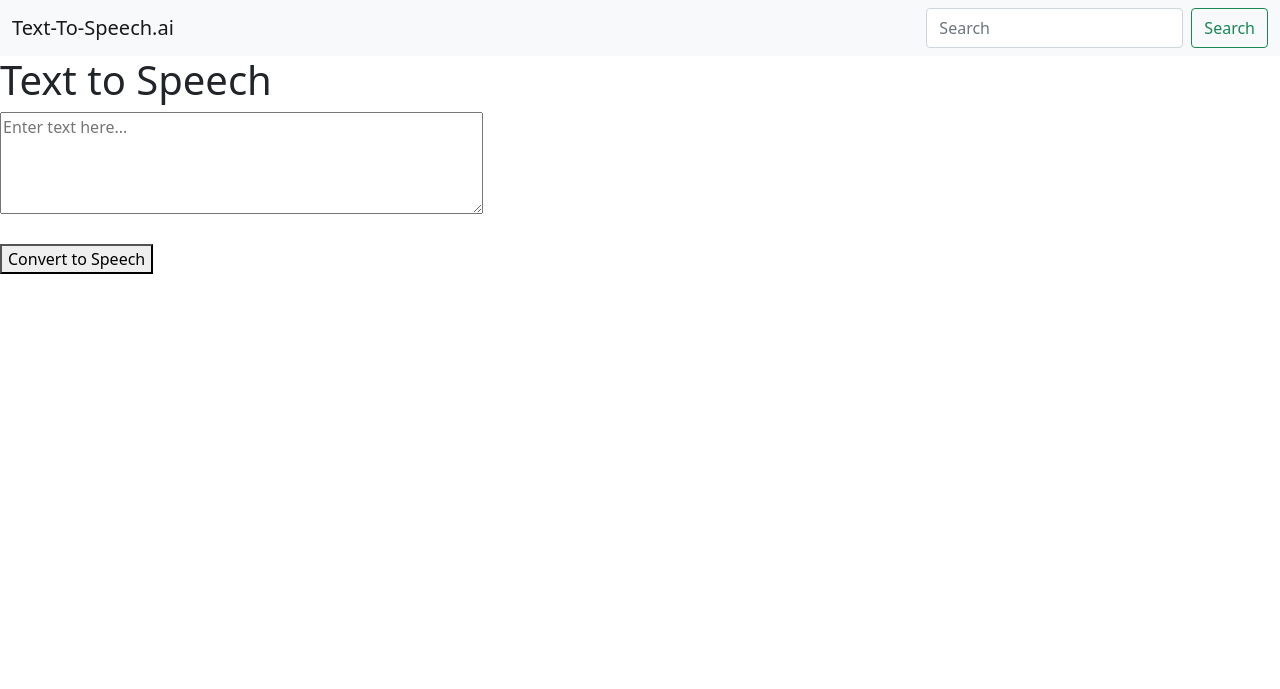
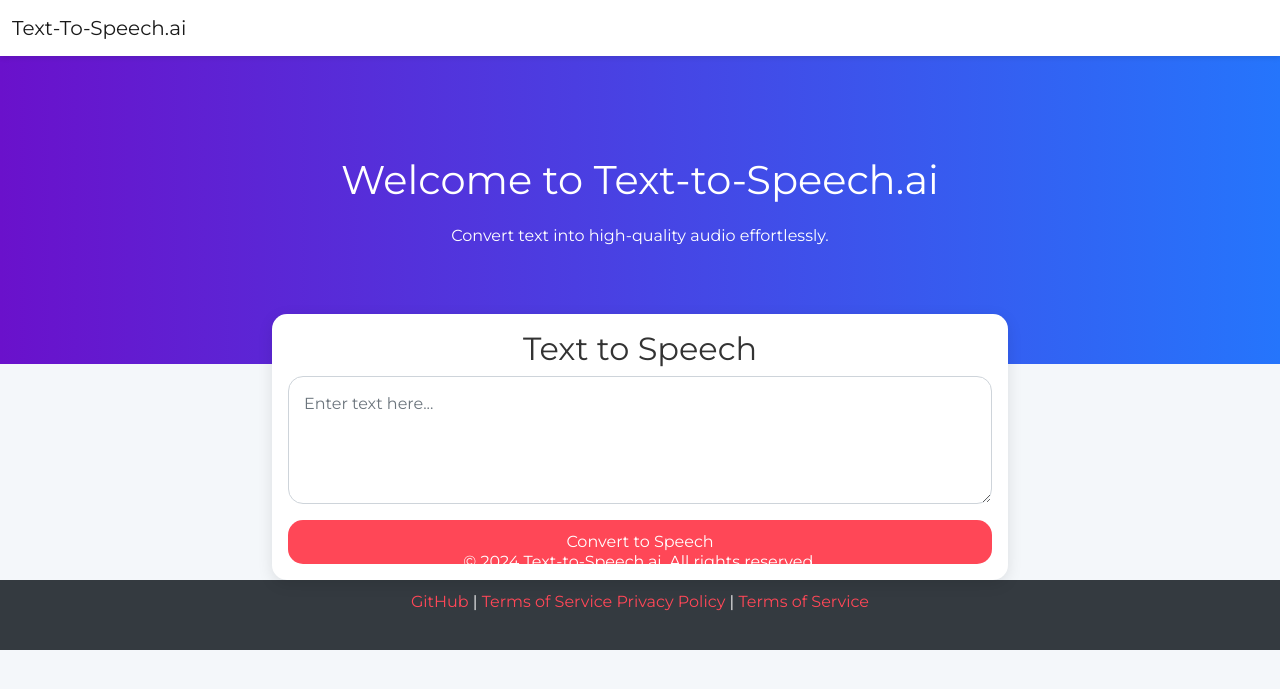
Before and after one commit to sathishkumar-c-2002/Django-Text-to-Speech-Application, a Django app: page / in a window 1280 px wide. Shown: the top 689 px of the page. Run offline with Django 5.2, Linux system fonts and the light colour scheme.

Commit message:
Professional Design - Bootstrap 5 and CSS

```diff
--- a/TextToSpeechApp/templates/text_to_speech.html
+++ b/TextToSpeechApp/templates/text_to_speech.html
@@ -8,42 +8,130 @@
     <!-- Bootstrap CSS -->
     <link href="https://cdn.jsdelivr.net/npm/bootstrap@5.0.2/dist/css/bootstrap.min.css" rel="stylesheet" integrity="sha384-EVSTQN3/azprG1Anm3QDgpJLIm9Nao0Yz1ztcQTwFspd3yD65VohhpuuCOmLASjC" crossorigin="anonymous">
 
+    <!-- Google Fonts -->
+    <link href="https://fonts.googleapis.com/css2?family=Montserrat:wght@400;600&display=swap" rel="stylesheet">
+
     <title>Text-to-Speech.ai</title>
 
+    <style>
+        body {
+            background-color: #f4f7fa; /* Light background for contrast */
+            color: #333; /* Dark text color */
+            font-family: 'Montserrat', sans-serif; /* Modern font */
+        }
+        .navbar {
+            background-color: #fff; /* White navbar */
+            box-shadow: 0 2px 5px rgba(0, 0, 0, 0.1); /* Subtle shadow */
+        }
+        .hero {
+            background: linear-gradient(to right, #6a11cb, #2575fc); /* Gradient background */
+            color: white;
+            padding: 100px 0; /* Hero padding */
+            text-align: center;
+        }
+        .hero h1 {
+            font-size: 2.5rem; /* Large title */
+            margin-bottom: 20px; /* Spacing */
+        }
+        .container {
+            margin-top: -50px; /* Overlap the hero section */
+            position: relative; /* Relative positioning */
+            z-index: 1; /* On top of the hero */
+        }
+        .card {
+            border: none; /* No border */
+            border-radius: 15px; /* Rounded corners */
+            box-shadow: 0 4px 15px rgba(0, 0, 0, 0.1); /* Card shadow */
+            transition: transform 0.3s; /* Smooth scaling */
+        }
+        .card:hover {
+            transform: translateY(-5px); /* Hover effect */
+        }
+        .form-control {
+            border-radius: 15px; /* Rounded input */
+            padding: 15px; /* Padding for inputs */
+        }
+        .btn-primary {
+            background-color: #ff4757; /* Button color */
+            border: none; /* No border */
+            border-radius: 15px; /* Rounded button */
+            padding: 10px 20px; /* Padding for button */
+        }
+        .btn-primary:hover {
+            background-color: #ff6b81; /* Button hover color */
+            transition: background-color 0.3s ease; /* Smooth transition */
+        }
+        audio {
+            width: 100%; /* Full width audio player */
+            margin-top: 20px; /* Spacing */
+            border-radius: 15px; /* Rounded audio player */
+        }
+        footer {
+            background-color: #343a40; /* Dark footer background */
+            color: #fff; /* White text color */
+            padding: 20px 0; /* Padding for footer */
+            text-align: center; /* Centered text */
+        }
+        footer a {
+            color: #ff4757; /* Link color */
+            text-decoration: none; /* No underline */
+        }
+        footer a:hover {
+            text-decoration: underline; /* Underline on hover */
+        }
+    </style>
 </head>
 <body>
-    <nav class="navbar navbar-light bg-light">
+    <nav class="navbar navbar-expand-lg navbar-light">
         <div class="container-fluid">
-            <div class="d-flex justify-content-between w-100">  <!-- Use w-100 to ensure full width -->
-                <a class="navbar-brand" href="#">Text-To-Speech.ai</a>  <!-- Example brand link -->
-                <form class="d-flex">
-                    <input class="form-control me-2" type="search" placeholder="Search" aria-label="Search">
-                    <button class="btn btn-outline-success" type="submit">Search</button>
-                </form>
-            </div>
+            <a class="navbar-brand" href="#">Text-To-Speech.ai</a>
         </div>
     </nav>
 
+    <div class="hero">
+        <h1>Welcome to Text-to-Speech.ai</h1>
+        <p>Convert text into high-quality audio effortlessly.</p>
+    </div>
 
-    <h1>Text to Speech</h1>
+    <div class="container">
+        <div class="row justify-content-center">
+            <div class="col-md-8">
+                <div class="card">
+                    <div class="card-body">
+                        <h2 class="card-title text-center">Text to Speech</h2>
                         <form method="post">
                             {% csrf_token %}
-        <textarea name="text" rows="4" cols="50" placeholder="Enter text here..."></textarea><br><br>
-        <button type="submit">Convert to Speech</button>
+                            <div class="mb-3">
+                                <textarea name="text" rows="4" class="form-control" placeholder="Enter text here..." required></textarea>
+                            </div>
+                            <button type="submit" class="btn btn-primary w-100">Convert to Speech</button>
                         </form>
 
-    {%if audio_url%}
-    <h2>Generated Audio</h2>
+                        {% if audio_url %}
+                        <h3 class="mt-4">Generated Audio</h3>
                         <audio controls>
-        <source src="{{audio_url}}" type="audio/mpeg">
-        Your browser does not support the audio format
+                            <source src="{{ audio_url }}" type="audio/mpeg">
+                            Your browser does not support the audio format.
                         </audio>
-    {%endif%}
+                        {% endif %}
+                    </div>
+                </div>
+            </div>
+        </div>
+    </div>
 
-
+    <footer>
+        <div class="container">
+            <p>&copy; 2024 Text-to-Speech.ai. All rights reserved.</p>
+            <p>
+                <a href="https://github.com/sathishkumar-c-2002">GitHub</a> |
+                <a href="#">Terms of Service</a>
+                <a href="#">Privacy Policy</a> |
+                <a href="#">Terms of Service</a>
+            </p>
+        </div>
+    </footer>
 
     <script src="https://cdn.jsdelivr.net/npm/bootstrap@5.0.2/dist/js/bootstrap.bundle.min.js" integrity="sha384-MrcW6ZMFYlzcLA8Nl+NtUVF0sA7MsXsP1UyJoMp4YLEuNSfAP+JcXn/tWtIaxVXM" crossorigin="anonymous"></script>
-
-
 </body>
 </html>
```
Also changed, not shown: 1 other file. Lines whose indentation alone changed are shown as unchanged.
